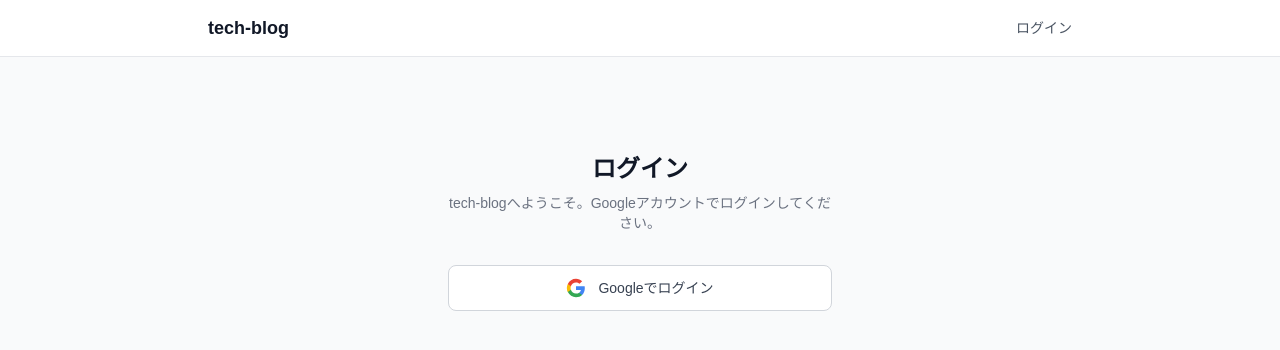
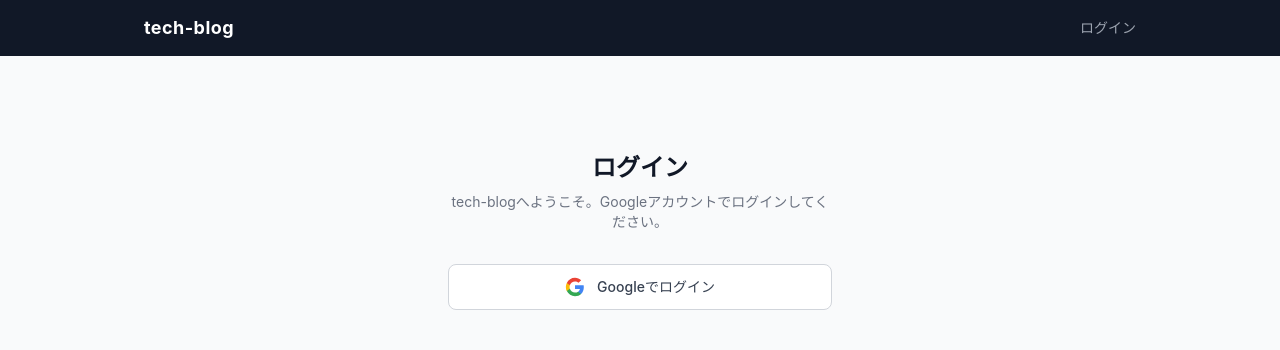
Before and after one commit to machiki0306/tech-blog, a Next.js app: page /login in a window 1280 px wide. Shown: the top 350 px of the page. Built offline with nearby package versions, Linux system fonts and the light colour scheme; no server answers.

Commit message:
style: Zenn-like dark header and card layout

```diff
--- a/src/app/globals.css
+++ b/src/app/globals.css
@@ -3,5 +3,7 @@
 @tailwind utilities;
 
 body {
-  font-family: Arial, Helvetica, sans-serif;
+  font-family: -apple-system, BlinkMacSystemFont, 'Segoe UI', Roboto, sans-serif;
+  background-color: #f0f2f5;
+  color: #1a1a1a;
 }
--- a/src/app/layout.tsx
+++ b/src/app/layout.tsx
@@ -27,7 +27,7 @@
     <html lang="ja" className={`${geistSans.variable} ${geistMono.variable}`}>
       <body className="bg-gray-50 min-h-screen">
         <Header />
-        <main className="max-w-4xl mx-auto px-4 py-8">{children}</main>
+        <main className="max-w-5xl mx-auto px-4 py-8">{children}</main>
       </body>
     </html>
   )
--- a/src/app/page.tsx
+++ b/src/app/page.tsx
@@ -12,16 +12,18 @@
     .order('created_at', { ascending: false })
 
   return (
-    <div>
-      <h1 className="text-2xl font-bold text-gray-900 mb-6">新着記事</h1>
+    <div className="max-w-2xl mx-auto">
+      <h1 className="text-xl font-bold text-gray-700 mb-4">新着記事</h1>
       {articles && articles.length > 0 ? (
-        <div>
+        <div className="flex flex-col gap-3">
           {articles.map((article: Article) => (
             <ArticleCard key={article.id} article={article} />
           ))}
         </div>
       ) : (
-        <p className="text-gray-500">まだ記事がありません。最初の記事を投稿してみましょう！</p>
+        <div className="bg-white rounded-lg px-6 py-10 text-center text-gray-400">
+          まだ記事がありません。最初の記事を投稿してみましょう！
+        </div>
       )}
     </div>
   )
--- a/src/components/ArticleCard.tsx
+++ b/src/components/ArticleCard.tsx
@@ -10,15 +10,17 @@
   const authorName = article.profiles?.username ?? 'Anonymous'
 
   return (
-    <article className="border-b border-gray-200 py-5">
+    <article className="bg-white rounded-lg px-6 py-5 hover:shadow-md transition-shadow">
       <Link href={`/articles/${article.id}`} className="group">
-        <h2 className="text-lg font-semibold text-gray-900 group-hover:text-blue-600 mb-1">
+        <h2 className="text-base font-bold text-gray-900 group-hover:text-blue-500 transition-colors mb-2 leading-snug">
           {article.title}
         </h2>
       </Link>
-      <p className="text-sm text-gray-500">
-        {authorName} · {date}
-      </p>
+      <div className="flex items-center gap-2 text-xs text-gray-400">
+        <span className="font-medium text-gray-500">{authorName}</span>
+        <span>·</span>
+        <span>{date}</span>
+      </div>
     </article>
   )
 }
--- a/src/components/Header.tsx
+++ b/src/components/Header.tsx
@@ -7,24 +7,24 @@
   const { data: { user } } = await supabase.auth.getUser()
 
   return (
-    <header className="border-b border-gray-200 bg-white">
-      <div className="max-w-4xl mx-auto px-4 h-14 flex items-center justify-between">
-        <Link href="/" className="text-lg font-bold text-gray-900">
+    <header className="bg-gray-900 sticky top-0 z-10">
+      <div className="max-w-5xl mx-auto px-4 h-14 flex items-center justify-between">
+        <Link href="/" className="text-lg font-bold text-white tracking-wide">
           tech-blog
         </Link>
-        <nav className="flex items-center gap-4">
+        <nav className="flex items-center gap-3">
           {user ? (
             <>
               <Link
                 href="/articles/new"
-                className="text-sm bg-blue-600 text-white px-3 py-1.5 rounded hover:bg-blue-700"
+                className="text-sm bg-blue-500 text-white px-4 py-1.5 rounded-full hover:bg-blue-400 transition-colors font-medium"
               >
                 記事を書く
               </Link>
               <form action={signOut}>
                 <button
                   type="submit"
-                  className="text-sm text-gray-600 hover:text-gray-900"
+                  className="text-sm text-gray-400 hover:text-white transition-colors"
                 >
                   ログアウト
                 </button>
@@ -33,7 +33,7 @@
           ) : (
             <Link
               href="/login"
-              className="text-sm text-gray-600 hover:text-gray-900"
+              className="text-sm text-gray-400 hover:text-white transition-colors"
             >
               ログイン
             </Link>
```
